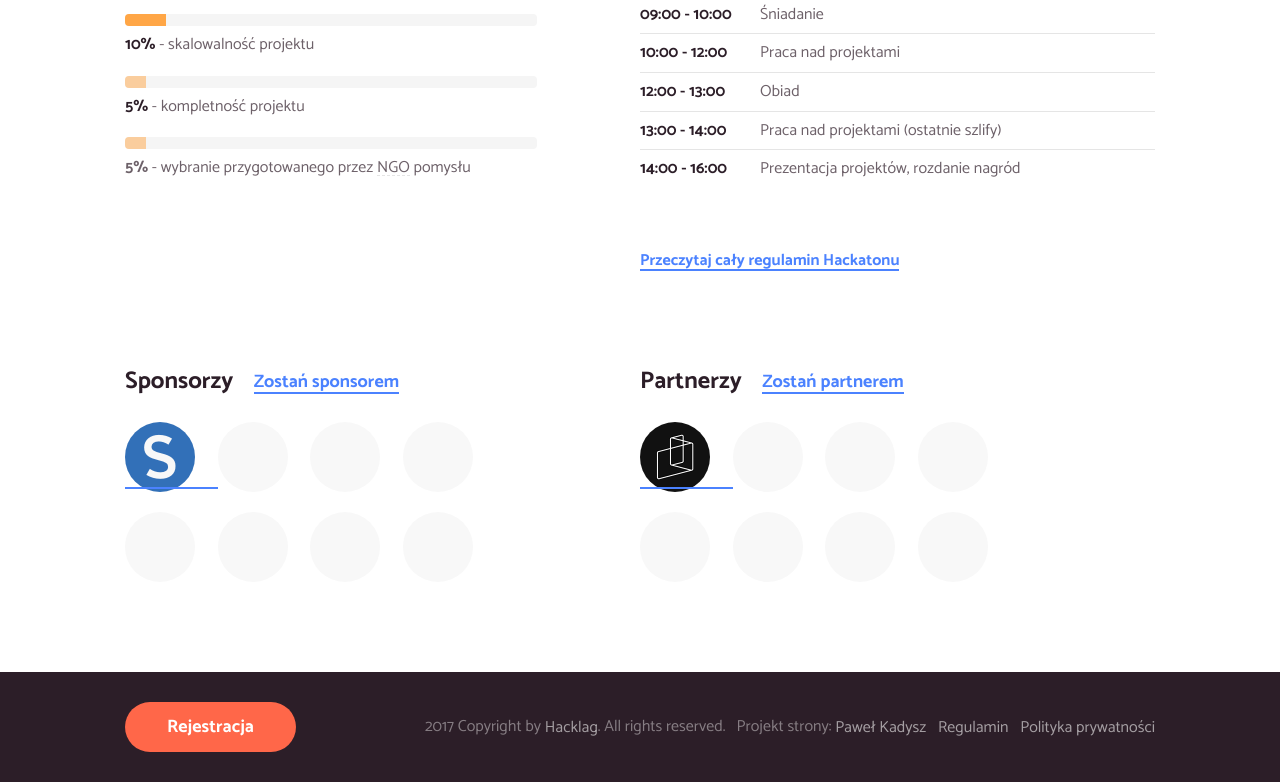
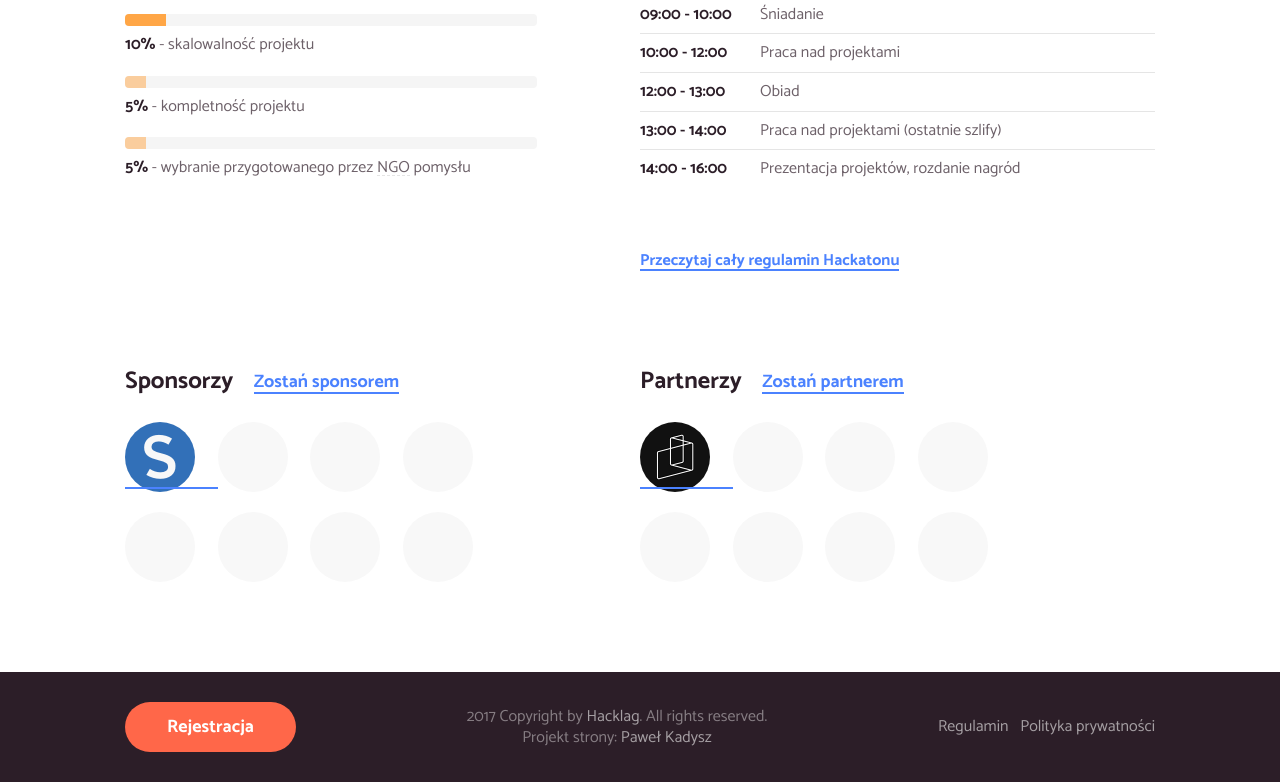
Before and after one commit to hacklag/legal-impact-hackathon-website, a plain HTML site: page web/index.html in a window 1280 px wide. Shown: the part 1494-2276 px from the top of the page. Drawn offline with Linux system fonts and the light colour scheme.

Commit message:
fix: footer, top-bar, percent color

```diff
--- a/web/index.html
+++ b/web/index.html
@@ -117,7 +117,7 @@
                 <i class="c-progress-bar__indicator" style="width: 5%"></i>
               </div>
               <div class="u-mt--">
-                <b>5%</b> - wybranie przygotowanego przez <abbr title="Non-governmental organization">NGO</abbr> pomysłu
+                <b class="u-c-dark">5%</b> - wybranie przygotowanego przez <abbr title="Non-governmental organization">NGO</abbr> pomysłu
               </div>
             </li>
             <!-- /.c-list__item -->
@@ -275,12 +275,18 @@
 
     <footer class="c-footer">
       <div class="c-footer__inner c-wrapper">
-        <a href="" class="c-btn">Rejestracja</a>
         <div>
+          <a href="" class="c-btn">Rejestracja</a>
+        </div>
+        <div class="c-footer__center">
           2017 Copyright by <a href="http://hacklag.org">Hacklag</a>.
-          All rights reserved. &nbsp;
-          Projekt strony: <a href="http://highonpixels.com">Paweł Kadysz</a>
-          <a class="u-ml--" href="">Regulamin</a>
+          All rights reserved.
+          <div>
+            Projekt strony: <a href="http://highonpixels.com">Paweł Kadysz</a>
+          </div>
+        </div>
+        <div>
+          <a href="">Regulamin</a>
           <a class="u-ml--" href="">Polityka prywatności</a>
         </div>
       </div>
--- a/web/style.css
+++ b/web/style.css
@@ -81,13 +81,12 @@ abbr[title]:after {
   display: flex;
   flex-wrap: wrap;
   justify-content: center;
+  margin-left: -15px;
+  padding: 0;
 }
 
-
-@media screen and (min-width: 780px) {
-  .c-top-bar__inner > * + * {
-    margin-left: 15px;
-  }
+.c-top-bar__inner > * {
+  padding-left: 15px;
 }
 
 /**
@@ -318,6 +317,7 @@ abbr[title]:after {
 .c-footer__inner {
   display: flex;
   flex-wrap: wrap;
+  flex-direction: column;
   justify-content: center;
   text-align: center;
 }
@@ -325,6 +325,7 @@ abbr[title]:after {
 .c-footer a:not(.c-btn) {
   font-weight: normal;
   color: #a59fa3;
+  vertical-align: top;
 }
 
 .c-footer .c-btn {
@@ -335,10 +336,16 @@ abbr[title]:after {
   content: none;
 }
 
-@media screen and (min-width: 780px) {
+@media screen and (min-width: 820px) {
   .c-footer__inner {
     align-items: center;
+    flex-direction: row;
     justify-content: space-between;
+    text-align: right;
+  }
+
+  .c-footer__center {
+    text-align: center;
   }
 
   .c-footer .c-btn {
```
